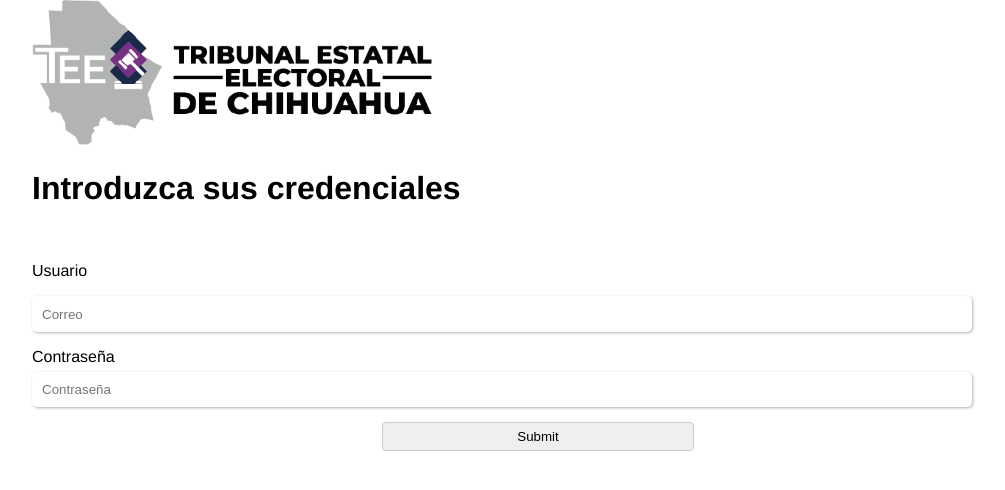
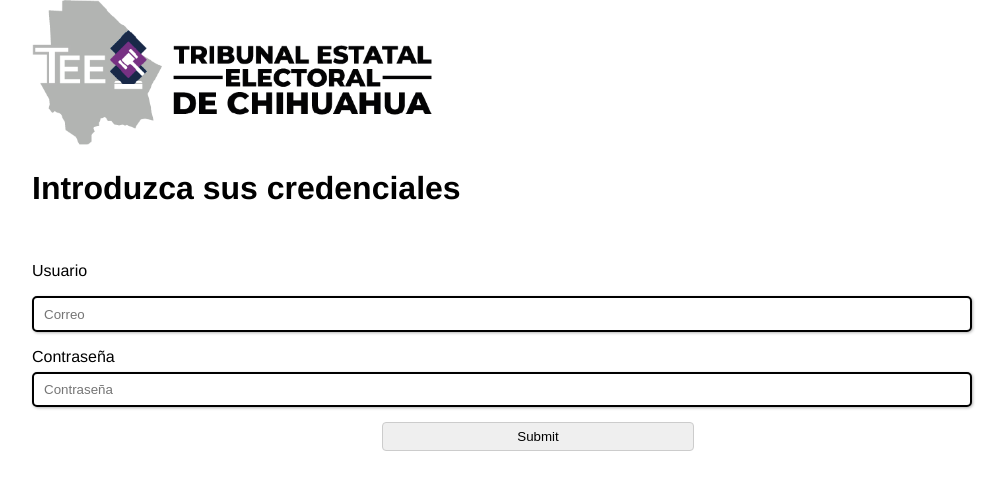
Before and after one commit to SalvadoRobles03/Plataforma-TEE, a React (Create React App) app in the folder frontend/: page /Login in a window 1280 px wide. Shown: the top 490 px of the page, without its empty margins (88-1093 px from the left). Built offline with nearby package versions, Linux system fonts and the light colour scheme.

Commit message:
Login cambia de color con error

```diff
--- a/frontend/src/Login.js
+++ b/frontend/src/Login.js
@@ -1,19 +1,30 @@
 import {Outlet, Link} from "react-router-dom"
 import { useNavigate, Navigate } from "react-router-dom";
-import { validarUsuario } from '/Users/nataliavalles/Downloads/TribunalFinal/Plataforma-TEE/frontend/src/api.js';
+import { validarUsuario } from './api.js';
 import { useState } from 'react';
 import "./sections/css/log.css";
+
+
 
 export function Login() {
     const [username, setUserName] = useState('');
     const [password, setPassword] = useState('');
     const [proceder, setProceder] = useState(null);
+    const [isError, setIsError] = useState(false);
+
+    const inputStyle = {
+      border: isError ? "2px solid red" : "2px solid black",
+      // Estilo adicional si lo deseas
+
+    };
 
     const handleFormSubmit = async (event) => {
       event.preventDefault();
 
       console.log(username)
       console.log(password)
+
+
 
       const valido = await validarUsuario(username, password)
       console.log(valido)
@@ -22,8 +33,12 @@ export function Login() {
           sessionStorage.setItem('usuariovalidado', 'ok');
           setProceder('ok');
       } else {
-        //setProceder('no');
         alert("El correo o contraseña son equivocados")
+        setIsError(true);
+        setTimeout(() => {
+          setIsError(false);
+        }, 3000);
+
       }
   };
 
@@ -34,16 +49,16 @@ export function Login() {
             <link rel="icon" type="image/png" href="./sections/TEE.png"></link>
         </head>
         <body>
-        <img src={require('./sections/TEE.png')}  style={{ width: '400px'}}/>
+        <img alt='LOGO' src={require('./sections/TEE.png')}  style={{ width: '400px'}}/>
         <h1>Introduzca sus credenciales</h1>
           <form onSubmit={handleFormSubmit}>
             <label>
               <p>Usuario</p>
-              <input type="text" placeholder="Correo"  onChange={e => setUserName(e.target.value)} />
+              <input style={inputStyle} type="text" placeholder="Correo"  onChange={e => setUserName(e.target.value)} />
             </label>
             <label>
               <p>Contraseña</p>
-              <input type="password" placeholder="Contraseña" onChange={e => setPassword(e.target.value)} />
+              <input style={inputStyle} type="password" placeholder="Contraseña" onChange={e => setPassword(e.target.value)} />
             </label>
             <div>
               <button type="submit">Submit</button>
@@ -55,18 +70,3 @@ export function Login() {
     );
 }
 export default Login;
-
-/*</input><div>
-        <h1>TEE HOLA SOY MIYAGI</h1>
-        <nav>
-            <label>
-                usuario
-            <input/>
-                contraseña
-            <input type = "password"/>
-            <Link to = "/Entraste">
-                <button>Login</button>
-            </Link>
-            </label>
-        </nav>
-    </div>*/
```
